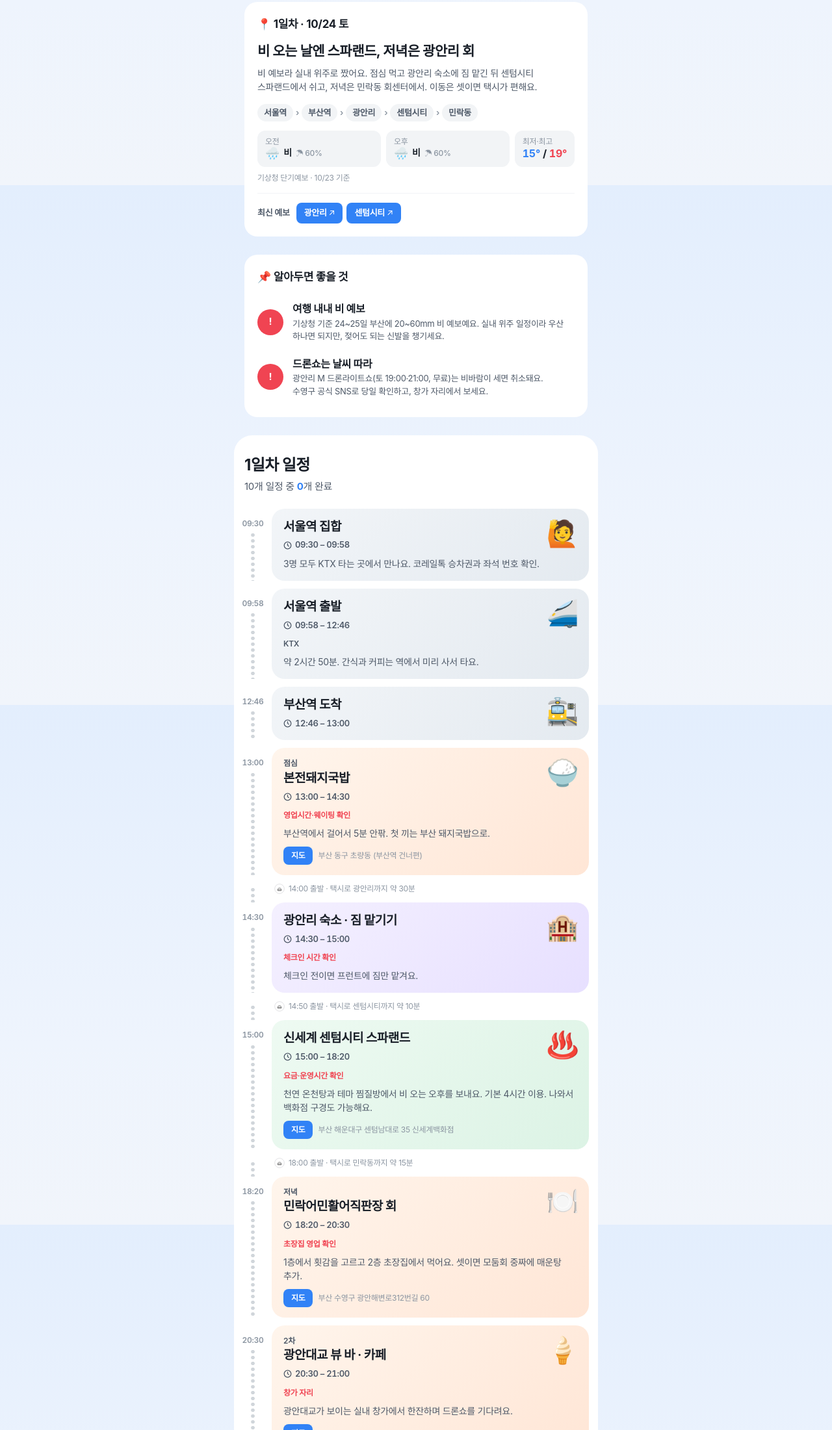
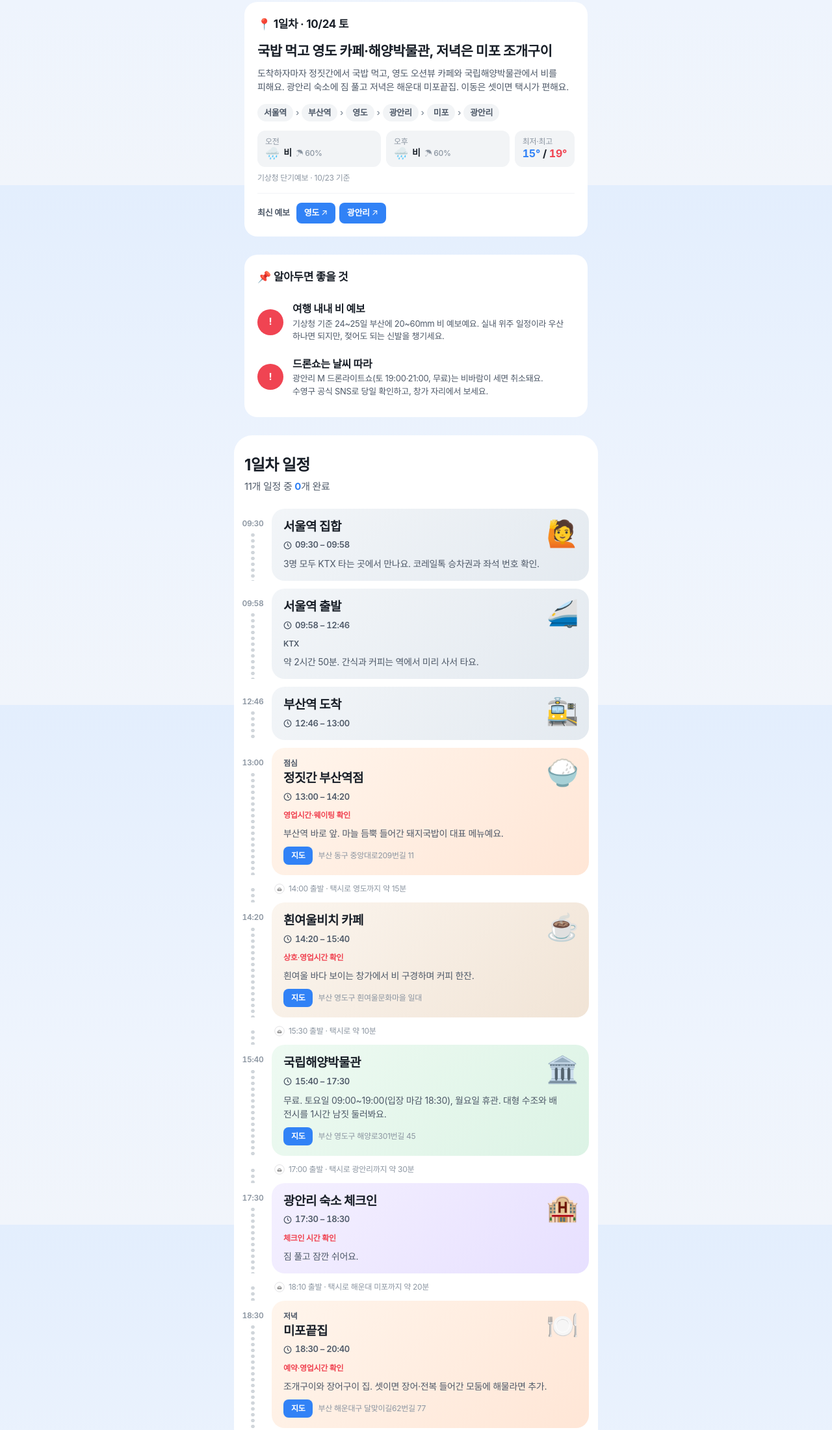
Before and after one commit to seulyee93-beep/jeju-trip, a website: page busan.html in a window 1280 px wide. Shown: the part 515-2716 px from the top of the page at 65% size. Drawn offline with Linux system fonts and the light colour scheme.

Commit message:
Add files via upload

```diff
--- a/busan.html
+++ b/busan.html
@@ -157,7 +157,7 @@ footer{margin-top:24px;color:var(--cap);font-size:12px;line-height:1.6;text-alig
 <div class="wrap">
 <header>
   <div class="hrow"><h1>친구 셋이 떠나는<br>부산 1박 2일 여행</h1></div>
-  <p class="lede">KTX 왕복 · 3명 · 광안리 숙소 · 비 와도 실내 위주</p>
+  <p class="lede">KTX 왕복 · 3명 · 영도 · 광안리 숙소 · 해운대 미포</p>
 </header>
 
 <section class="card">
@@ -181,10 +181,10 @@ const CAR='<svg width="22" height="22" viewBox="0 0 24 24" aria-hidden="true"><c
 const CLOCK='<svg width="13" height="13" viewBox="0 0 16 16" aria-hidden="true"><circle cx="8" cy="8" r="6.5" fill="none" stroke="currentColor" stroke-width="1.6"/><path d="M8 4.6V8l2.3 1.5" fill="none" stroke="currentColor" stroke-width="1.6" stroke-linecap="round"/></svg>';
 
 const DAYS=[
-{id:'day1',w:{am:['비',60],pm:['비',60],lo:15,hi:19},wx:[['광안리','부산 수영구 날씨'],['센텀시티','부산 해운대구 날씨']],tab:'1일차',date:'10/24 토',ymd:'2026-10-24',
- title:'비 오는 날엔 스파랜드, 저녁은 광안리 회',
- route:['서울역','부산역','광안리','센텀시티','민락동'],
- summary:'비 예보라 실내 위주로 짰어요. 점심 먹고 광안리 숙소에 짐 맡긴 뒤 센텀시티 스파랜드에서 쉬고, 저녁은 민락동 회센터에서. 이동은 셋이면 택시가 편해요.',
+{id:'day1',w:{am:['비',60],pm:['비',60],lo:15,hi:19},wx:[['영도','부산 영도구 날씨'],['광안리','부산 수영구 날씨']],tab:'1일차',date:'10/24 토',ymd:'2026-10-24',
+ title:'국밥 먹고 영도 카페·해양박물관, 저녁은 미포 조개구이',
+ route:['서울역','부산역','영도','광안리','미포','광안리'],
+ summary:'도착하자마자 정짓간에서 국밥 먹고, 영도 오션뷰 카페와 국립해양박물관에서 비를 피해요. 광안리 숙소에 짐 풀고 저녁은 해운대 미포끝집. 이동은 셋이면 택시가 편해요.',
  notes:[
   {type:'warn',title:'여행 내내 비 예보',text:'기상청 기준 24~25일 부산에 20~60mm 비 예보예요. 실내 위주 일정이라 우산 하나면 되지만, 젖어도 되는 신발을 챙기세요.'},
   {type:'warn',title:'드론쇼는 날씨 따라',text:'광안리 M 드론라이트쇼(토 19:00·21:00, 무료)는 비바람이 세면 취소돼요. 수영구 공식 SNS로 당일 확인하고, 창가 자리에서 보세요.'}],
@@ -192,35 +192,35 @@ const DAYS=[
   {t:'09:30',h:'서울역 집합',key:1,ico:'🙋',cat:'car',p:'3명 모두 KTX 타는 곳에서 만나요. 코레일톡 승차권과 좌석 번호 확인.'},
   {t:'09:58',h:'서울역 출발',key:1,ico:'🚄',cat:'car',chips:[['flight','KTX']],p:'약 2시간 50분. 간식과 커피는 역에서 미리 사서 타요.'},
   {t:'12:46',h:'부산역 도착',ico:'🚉',cat:'car'},
-  {t:'13:00',h:'본전돼지국밥',key:1,meal:['lunch','점심'],chips:[['check','영업시간·웨이팅 확인']],map:'본전돼지국밥 부산역',addr:'부산 동구 초량동 (부산역 건너편)',p:'부산역에서 걸어서 5분 안팎. 첫 끼는 부산 돼지국밥으로.'},
-  {move:'14:00 출발 · 택시로 광안리까지 약 30분'},
-  {t:'14:30',h:'광안리 숙소 · 짐 맡기기',ico:'🏨',cat:'stay',chips:[['check','체크인 시간 확인']],p:'체크인 전이면 프런트에 짐만 맡겨요.'},
-  {move:'14:50 출발 · 택시로 센텀시티까지 약 10분'},
-  {t:'15:00',h:'신세계 센텀시티 스파랜드',key:1,ico:'♨️',chips:[['check','요금·운영시간 확인']],map:'신세계 센텀시티 스파랜드',addr:'부산 해운대구 센텀남대로 35 신세계백화점',p:'천연 온천탕과 테마 찜질방에서 비 오는 오후를 보내요. 기본 4시간 이용. 나와서 백화점 구경도 가능해요.'},
-  {move:'18:00 출발 · 택시로 민락동까지 약 15분'},
-  {t:'18:20',h:'민락어민활어직판장 회',key:1,meal:['dinner','저녁'],chips:[['check','초장집 영업 확인']],map:'민락어민활어직판장',addr:'부산 수영구 광안해변로312번길 60',p:'1층에서 횟감을 고르고 2층 초장집에서 먹어요. 셋이면 모둠회 중짜에 매운탕 추가.'},
-  {t:'20:30',h:'광안대교 뷰 바 · 카페',meal:['snack','2차'],chips:[['check','창가 자리']],map:'광안리 오션뷰 바',p:'광안대교가 보이는 실내 창가에서 한잔하며 드론쇼를 기다려요.'},
+  {t:'13:00',h:'정짓간 부산역점',key:1,meal:['lunch','점심'],chips:[['check','영업시간·웨이팅 확인']],map:'정짓간 부산역점',addr:'부산 동구 중앙대로209번길 11',p:'부산역 바로 앞. 마늘 듬뿍 들어간 돼지국밥이 대표 메뉴예요.'},
+  {move:'14:00 출발 · 택시로 영도까지 약 15분'},
+  {t:'14:20',h:'흰여울비치 카페',key:1,ico:'☕️',chips:[['check','상호·영업시간 확인']],map:'흰여울비치',addr:'부산 영도구 흰여울문화마을 일대',p:'흰여울 바다 보이는 창가에서 비 구경하며 커피 한잔.'},
+  {move:'15:30 출발 · 택시로 약 10분'},
+  {t:'15:40',h:'국립해양박물관',key:1,ico:'🏛️',map:'국립해양박물관',addr:'부산 영도구 해양로301번길 45',p:'무료. 토요일 09:00~19:00(입장 마감 18:30), 월요일 휴관. 대형 수조와 배 전시를 1시간 남짓 둘러봐요.'},
+  {move:'17:00 출발 · 택시로 광안리까지 약 30분'},
+  {t:'17:30',h:'광안리 숙소 체크인',ico:'🏨',cat:'stay',chips:[['check','체크인 시간 확인']],p:'짐 풀고 잠깐 쉬어요.'},
+  {move:'18:10 출발 · 택시로 해운대 미포까지 약 20분'},
+  {t:'18:30',h:'미포끝집',key:1,meal:['dinner','저녁'],chips:[['check','예약·영업시간 확인']],map:'미포끝집',addr:'부산 해운대구 달맞이길62번길 77',p:'조개구이와 장어구이 집. 셋이면 장어·전복 들어간 모둠에 해물라면 추가.'},
+  {move:'20:20 출발 · 택시로 광안리까지 약 20분'},
+  {t:'20:40',h:'광안대교 뷰 바 · 카페',meal:['snack','2차'],chips:[['check','창가 자리']],map:'광안리 오션뷰 바',p:'광안대교가 보이는 실내 창가에서 한잔하며 드론쇼를 기다려요.'},
   {t:'21:00',h:'광안리 M 드론라이트쇼',key:1,ico:'✨',chips:[['check','기상 취소 여부 확인']],map:'광안리해수욕장',p:'10분 안팎. 비가 오면 밖에 나가지 말고 창가에서 보세요.'},
   {t:'21:30',h:'숙소 복귀',ico:'🛏️',cat:'stay',p:'광안리 숙소까지 걸어서.'}
  ]},
-{id:'day2',w:{am:['비',60],pm:['비',50],lo:16,hi:21},wx:[['광안리','부산 수영구 날씨'],['영도','부산 영도구 날씨']],tab:'2일차',date:'10/25 일',ymd:'2026-10-25',
- title:'해장하고 국립해양박물관, 밀면 먹고 귀가',
- route:['광안리','영도','부산역','서울역'],
- summary:'14:00 기차라 13:30까지 부산역 도착 기준으로 거꾸로 짰어요. 영도 국립해양박물관은 무료라 비 오는 오전에 들르기 좋아요.',
- notes:[{type:'warn',title:'13:30까지 부산역 도착',text:'일요일 오후 비 오는 날은 택시가 막힐 수 있어요. 밀면은 12:10에는 먹기 시작하세요.'}],
+{id:'day2',w:{am:['비',60],pm:['비',50],lo:16,hi:21},wx:[['광안리','부산 수영구 날씨'],['부산역','부산 동구 날씨']],tab:'2일차',date:'10/25 일',ymd:'2026-10-25',
+ title:'느긋하게 해장하고 밀면 먹고 귀가',
+ route:['광안리','부산역','서울역'],
+ summary:'14:00 기차라 13:30까지 부산역 도착 기준으로 거꾸로 짰어요. 오전은 숙소에서 여유 있게 쉬고, 점심은 부산역 앞 밀면.',
+ notes:[{type:'warn',title:'13:30까지 부산역 도착',text:'일요일 오후 비 오는 날은 택시가 막힐 수 있어요. 광안리에서 11:30에는 출발하세요.'}],
  items:[
   {t:'09:00',h:'광안리 근처 해장',key:1,meal:['breakfast','아침'],chips:[['check','가게 고르기']],map:'광안리 해장국',p:'숙소 근처 국밥·대구탕집에서 속 풀기.'},
-  {t:'10:00',h:'체크아웃',ico:'🏨',cat:'stay',p:'짐 챙겨서 나와요.'},
-  {move:'10:10 출발 · 택시로 영도까지 약 30분'},
-  {t:'10:40',h:'국립해양박물관',key:1,ico:'🏛️',map:'국립해양박물관',addr:'부산 영도구 해양로301번길 45',p:'무료. 일요일 09:00~19:00, 월요일 휴관. 대형 수조와 배 전시를 1시간 정도 둘러봐요.'},
-  {move:'11:50 출발 · 택시로 부산역 앞까지 약 15분'},
+  {t:'10:30',h:'체크아웃',ico:'🏨',cat:'stay',p:'숙소에서 여유 있게 쉬다가 짐 챙겨서 나와요.'},
+  {move:'11:30 출발 · 택시로 부산역 앞까지 약 30분'},
   {t:'12:10',h:'초량밀면',key:1,meal:['lunch','점심'],chips:[['check','웨이팅 확인']],map:'초량밀면',addr:'부산 동구 중앙대로 225',p:'10:00~21:30 영업, 연중무휴. 부산역에서 걸어서 가까워요. 밀면에 만두 추가.'},
   {t:'13:10',h:'부산역 · 기념품',ico:'🎁',map:'삼진어묵 부산역',p:'역 안 어묵·빵 가게에서 기념품. 플랫폼 번호 확인.'},
   {t:'14:00',h:'부산역 출발',key:1,ico:'🚄',cat:'car',chips:[['flight','KTX']]},
   {t:'16:45',h:'서울역 도착',ico:'🏁',cat:'car',p:'수고했어요!'}
  ]}
 ];
-
 
 const esc=s=>String(s).replace(/[&<>"]/g,c=>({'&':'&amp;','<':'&lt;','>':'&gt;','"':'&quot;'}[c]));
 // ?now=2026-10-07T15:50 으로 특정 시각을 미리 볼 수 있어요
```
